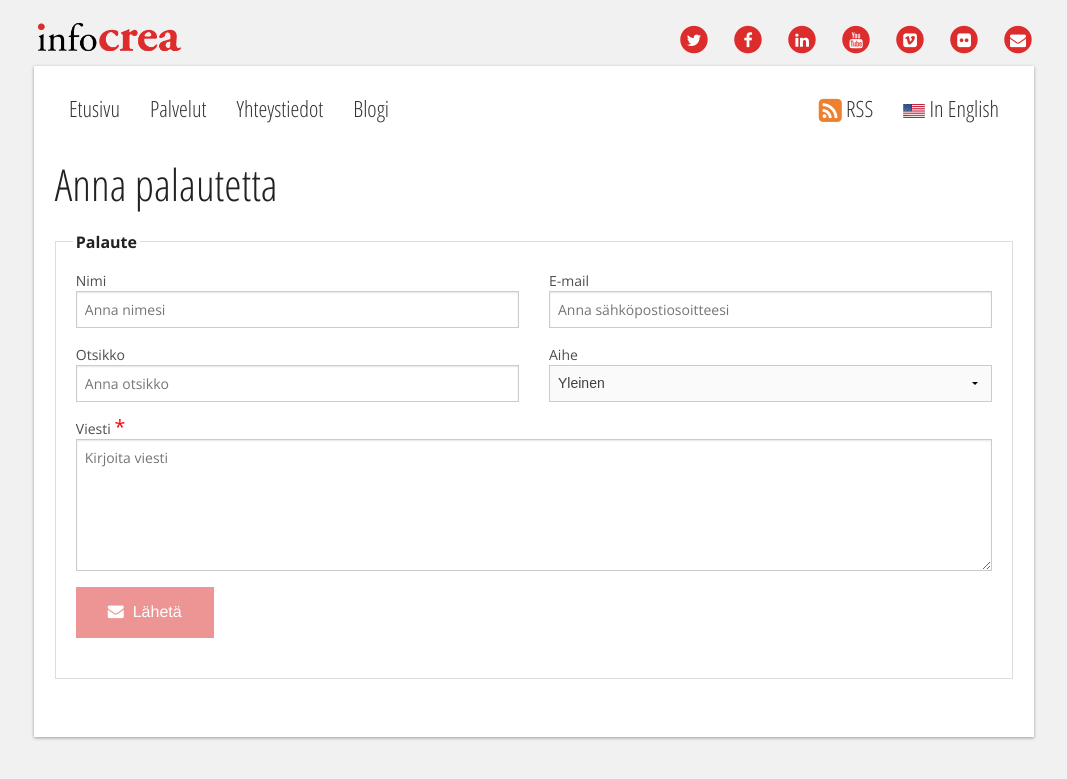
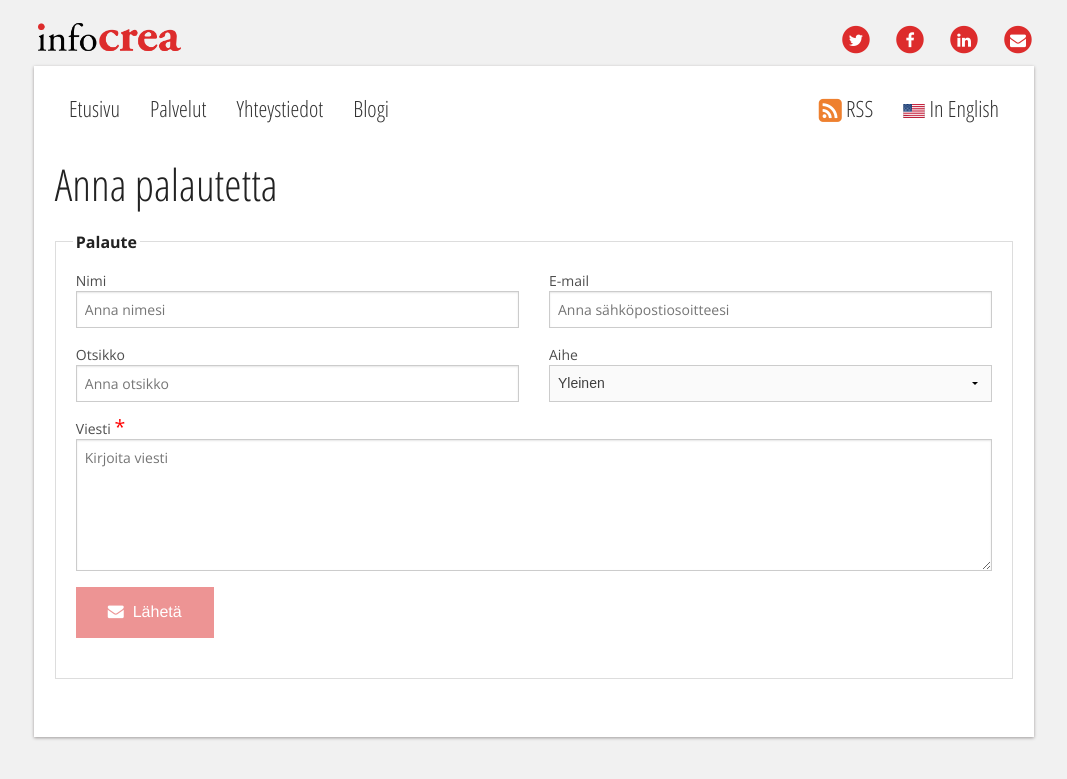
Before and after one commit to Pyppe/infocrea.fi, a Jekyll site: the page built from palaute.html, in a window 1280 px wide. Shown: the top 779 px of the page, without its empty margins (106-1173 px from the left). Built offline with Jekyll 4.4.1, drawn with Linux system fonts in a browser that asks for light colours; nearby versions of some CDN libraries.

Commit message:
New pages: palaute, palvelut, yhteystiedot
and some fixes

```diff
--- a/_includes/header.html
+++ b/_includes/header.html
@@ -10,14 +10,8 @@
     <!-- Left Nav Section -->
     <ul class="left">
       <li class="lang-fi home"><a href="/">Etusivu</a></li>
-      <li class="lang-en home"><a href="/home/">Home</a></li>
-
-      <li class="lang-fi"><a href="/palvelut/">Palvelut</a></li>
-      <li class="lang-en"><a href="/services/">Services</a></li>
-
-      <li class="lang-fi"><a href="/yhteystiedot/">Yhteystiedot</a></li>
-      <li class="lang-en"><a href="/contact/">Contact</a></li>
-
+      <li class="lang-fi services"><a href="/palvelut/">Palvelut</a></li>
+      <li class="lang-fi contact"><a href="/yhteystiedot/">Yhteystiedot</a></li>
       <li class="lang-fi blog"><a href="/blogi/">Blogi</a></li>
     </ul>
 
--- /dev/null
+++ b/_includes/palauteForm.html
@@ -0,0 +1,39 @@
+  <form id="feedback" method="post" action="/api/feedback">
+    <fieldset>
+      <legend>Palaute</legend>
+      <div class="row">
+        <div class="medium-6 columns">
+          <label>Nimi <input type="text" name="name" placeholder="Anna nimesi"></label>
+        </div>
+        <div class="medium-6 columns">
+          <label>E-mail <input type="text" name="email" placeholder="Anna sähköpostiosoitteesi"></label>
+          <small class="error" style="display: none;">Virheellinen sähköpostiosoite</small>
+        </div>
+      </div>
+      <div class="row">
+        <div class="medium-6 columns">
+          <label>Otsikko <input type="text" name="subject" placeholder="Anna otsikko"></label>
+        </div>
+        <div class="medium-6 columns">
+          <label>
+            Aihe
+            <select name="category">
+              <option value="Yleinen">Yleinen</option>
+              <option value="Diipa daapa">Diipa daapa</option>
+              <option value="SalamaPartio">Salamapartio</option>
+            </select>
+          </label>
+        </div>
+      </div>
+      <label>
+        Viesti <span class="required">*</span>
+        <textarea placeholder="Kirjoita viesti" rows="6" name="message"></textarea>
+      </label>
+      <button disabled="disabled" type="submit">
+        <i class="fa fa-envelope"></i>&nbsp;&nbsp;Lähetä
+      </button>
+      <div class="alert-box success radius" data-alert="" style="display: none;">
+        Kiitos viestistäsi!
+      </div>
+    </fieldset>
+  </form>
--- a/_layouts/default.html
+++ b/_layouts/default.html
@@ -10,9 +10,11 @@
         <li>{% include roundIconLink.html icon="twitter"  url="https://twitter.com/jarmolahti" %}</li>
         <li>{% include roundIconLink.html icon="facebook" url="http://www.facebook.com/jarmo.lahti" %}</li>
         <li>{% include roundIconLink.html icon="linkedin" url="http://www.linkedin.com/in/jarmolahti" %}</li>
+        <!--
         <li>{% include roundIconLink.html icon="youtube"  url="http://www.youtube.com/user/j53l" %}</li>
         <li>{% include roundIconLink.html icon="vimeo-square" url="http://vimeo.com/infocrea" %}</li>
         <li>{% include roundIconLink.html icon="flickr"   url="http://www.flickr.com/photos/jarmolahti/sets/" %}</li>
+        -->
         <li>{% include roundIconLink.html icon="envelope" url="mailto:jarmo.lahti@infocrea.fi" %}</li>
       </ul>
     </div>
--- a/js/main.js
+++ b/js/main.js
@@ -27,6 +27,8 @@
       'home': { otherLanguage: '/', nav: 'home' },
       'elamantarina': { otherLanguage: '/life-story/', nav: 'lifeStory' },
       'life-story': { otherLanguage: '/elamantarina/', nav: 'lifeStory' },
+      'yhteystiedot': { nav: 'contact' },
+      'palvelut': { nav: 'services' },
       'blog': { otherLanguage: window.location.pathname.replace('/blog/', '/blogi/'), nav: 'blog' },
       'blogi': { otherLanguage: window.location.pathname.replace('/blogi/', '/blog/'), nav: 'blog' }
     };
--- a/palaute.html
+++ b/palaute.html
@@ -10,44 +10,6 @@
 
   <h1>Anna palautetta</h1>
 
-  <form id="feedback" method="post" action="/api/feedback">
-    <fieldset>
-      <legend>Palaute</legend>
-      <div class="row">
-        <div class="medium-6 columns">
-          <label>Nimi <input type="text" name="name" placeholder="Anna nimesi"></label>
-        </div>
-        <div class="medium-6 columns">
-          <label>E-mail <input type="text" name="email" placeholder="Anna sähköpostiosoitteesi"></label>
-          <small class="error" style="display: none;">Virheellinen sähköpostiosoite</small>
-        </div>
-      </div>
-      <div class="row">
-        <div class="medium-6 columns">
-          <label>Otsikko <input type="text" name="subject" placeholder="Anna otsikko"></label>
-        </div>
-        <div class="medium-6 columns">
-          <label>
-            Aihe
-            <select name="category">
-              <option value="Yleinen">Yleinen</option>
-              <option value="Diipa daapa">Diipa daapa</option>
-              <option value="SalamaPartio">Salamapartio</option>
-            </select>
-          </label>
-        </div>
-      </div>
-      <label>
-        Viesti <span class="required">*</span>
-        <textarea placeholder="Kirjoita viesti" rows="6" name="message"></textarea>
-      </label>
-      <button disabled="disabled" type="submit">
-        <i class="fa fa-envelope"></i>&nbsp;&nbsp;Lähetä
-      </button>
-      <div class="alert-box success radius" data-alert="" style="display: none;">
-        Kiitos viestistäsi!
-      </div>
-    </fieldset>
-  </form>
+  {% include palauteForm.html %}
 
 </div>
```
Also changed, not shown: palvelut.markdown (added, +14 -0 lines), yhteystiedot.html (added, +14 -0 lines).
